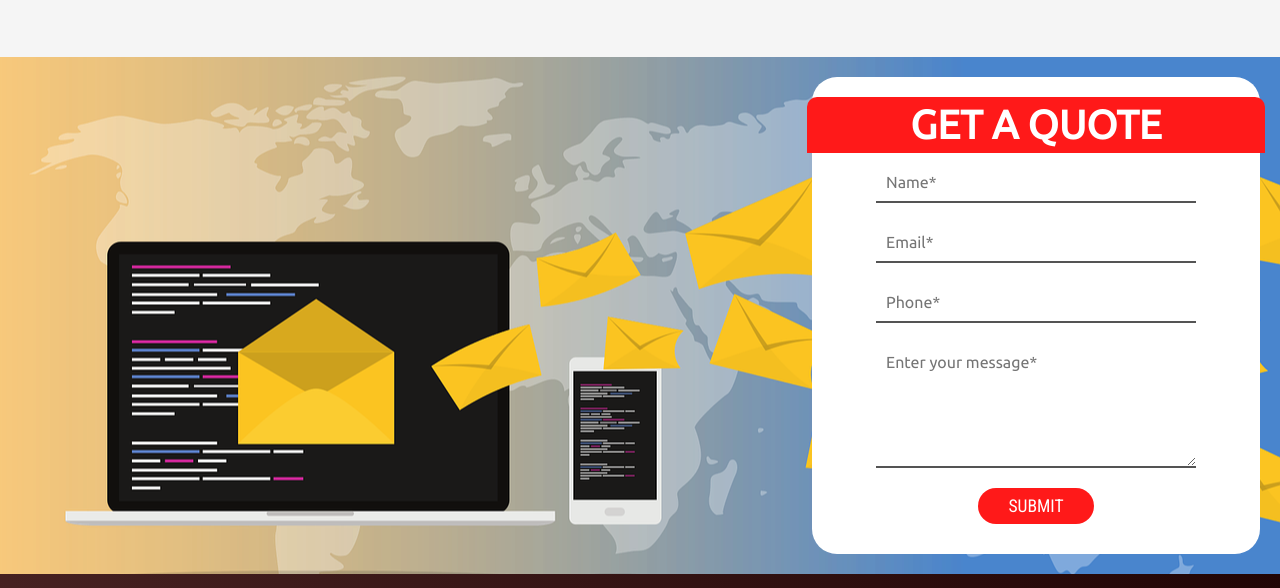
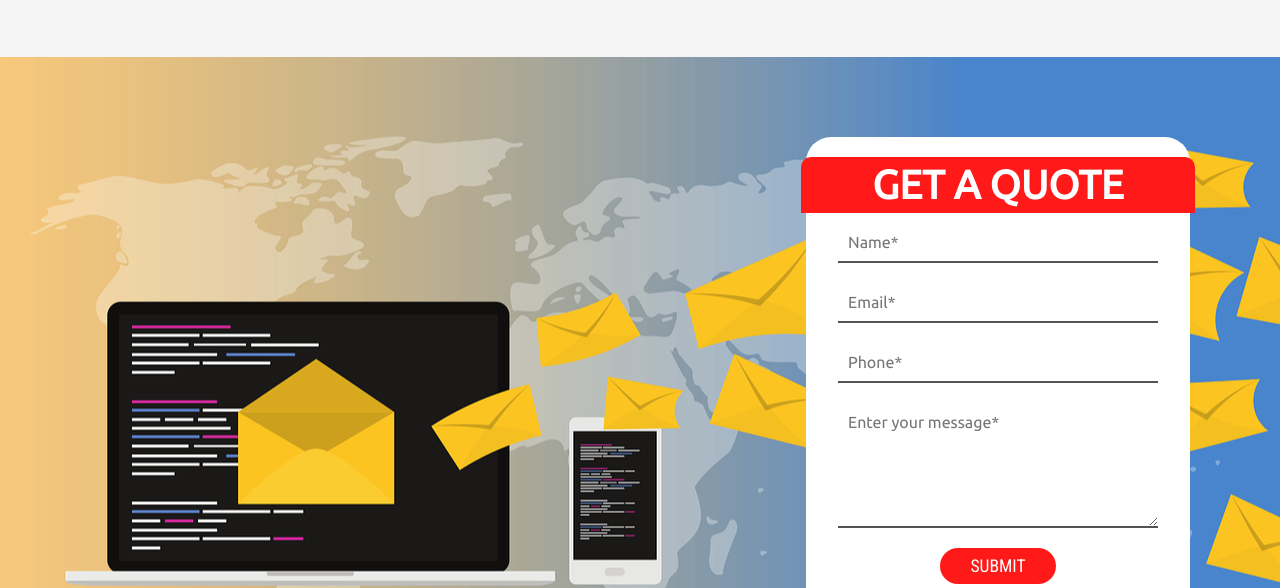
Before and after one commit to tacmoktan/Sapien-site, a plain HTML site: page index.html in a window 1280 px wide. Shown: the part 4128-4716 px from the top of the page. Drawn offline with Linux system fonts and the light colour scheme.

Commit message:
Fix margin for form

```diff
--- a/css/styles.scss
+++ b/css/styles.scss
@@ -372,13 +372,19 @@ section#contact{
 
         display: grid;
         justify-items: center;
-        margin: 20px 20px 20px auto;
+        margin: 80px 90px 80px auto;
         padding: 20px 0;
-        width: 35vw;
-        min-width: 280px;
+        width: 30vw;
+        min-width: 350px;
         box-sizing: border-box;
         border-radius:25px;
         background:white;
+
+        @include mediaQuery($mediaQueryWidth){
+            margin:80px auto;
+            width:50vw;
+            min-width:280px;
+        }
 
         .form-title{
             font-size:2.5em;
```
Also changed, not shown: css/styles.css, 1 other file.
